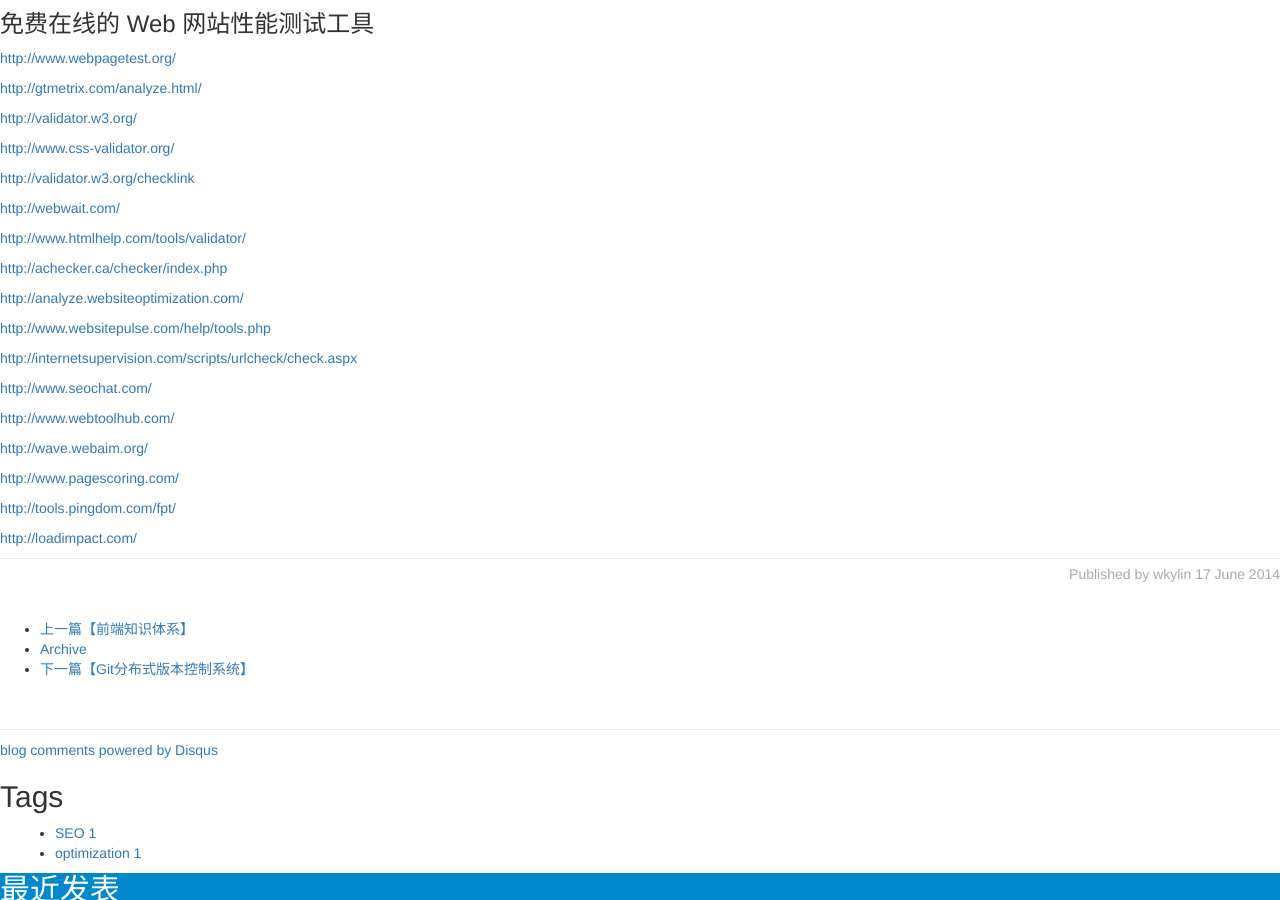
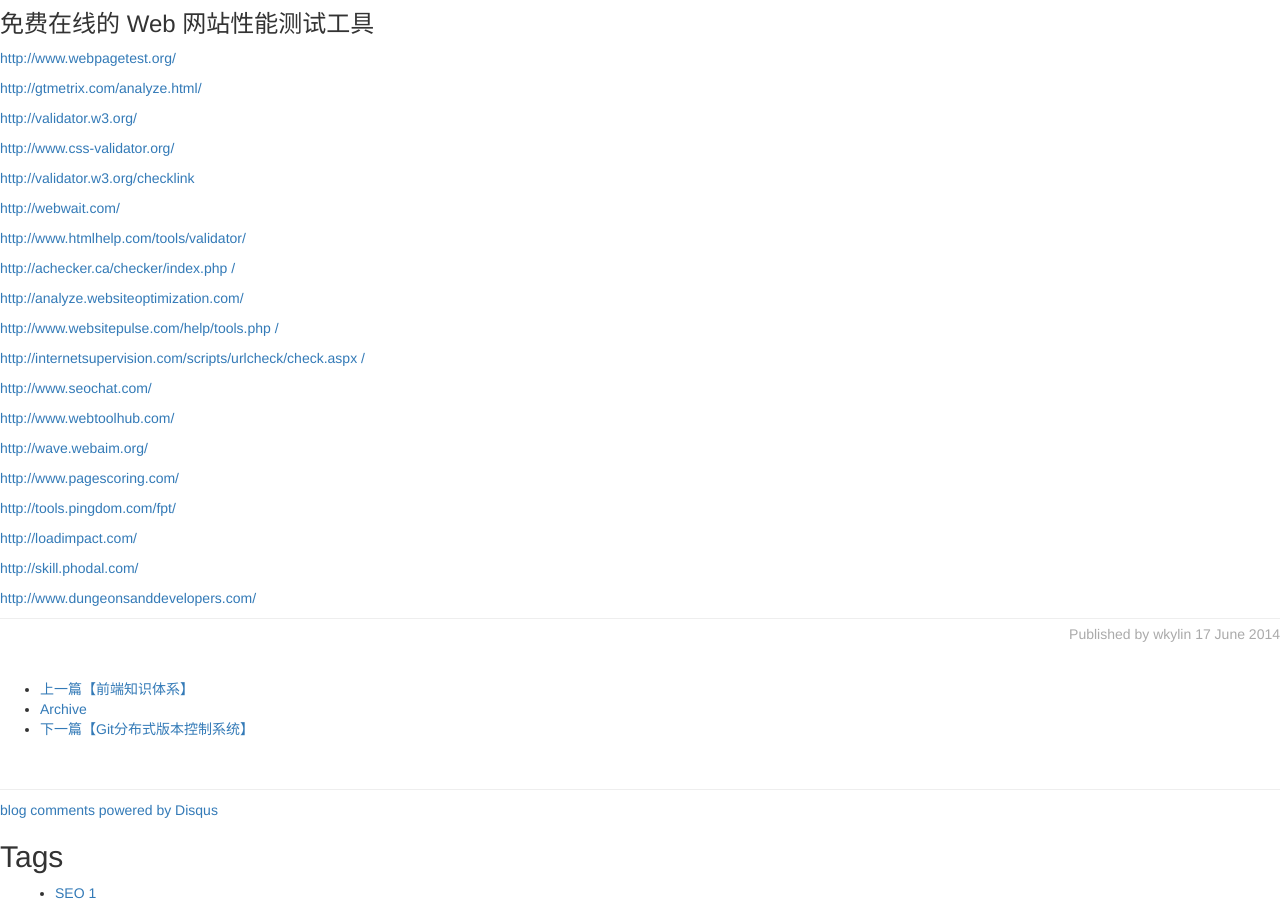
Before and after one commit to wkylin/wkylin.github.com, a Jekyll site: the page built from _posts/core-samples/2014-06-17-websit-optimization-tools.md, in a window 1280 px wide and 900 px high, scrolled down 991 px. Built offline with Jekyll 4.4.1, drawn with Linux system fonts in a browser that asks for light colours; nearby versions of some CDN libraries; library files that are not in the unit come from our copies; comment, search, counter and statistics services are not loaded.

Commit message:
speaker deck

```diff
--- a/_posts/core-samples/2014-06-17-websit-optimization-tools.md
+++ b/_posts/core-samples/2014-06-17-websit-optimization-tools.md
@@ -23,13 +23,13 @@
 
 <http://www.htmlhelp.com/tools/validator/>
 
-<http://achecker.ca/checker/index.php>
+<http://achecker.ca/checker/index.php />
 
 <http://analyze.websiteoptimization.com/>
 
-<http://www.websitepulse.com/help/tools.php>
+<http://www.websitepulse.com/help/tools.php />
 
-<http://internetsupervision.com/scripts/urlcheck/check.aspx>
+<http://internetsupervision.com/scripts/urlcheck/check.aspx />
 
 <http://www.seochat.com/>
 
@@ -42,3 +42,7 @@
 <http://tools.pingdom.com/fpt/>
 
 <http://loadimpact.com/>
+
+<http://skill.phodal.com/>
+
+<http://www.dungeonsanddevelopers.com/>
```
